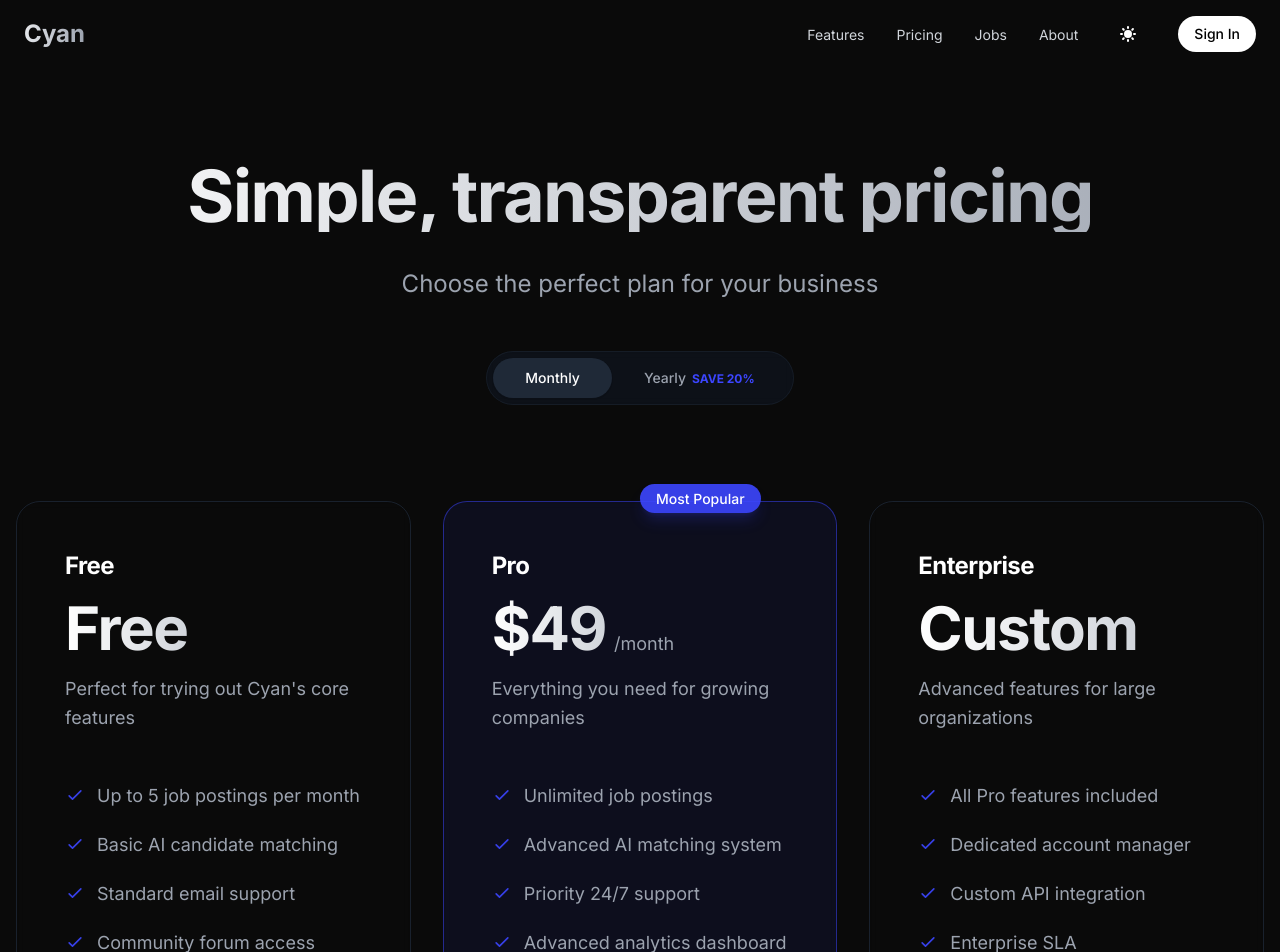
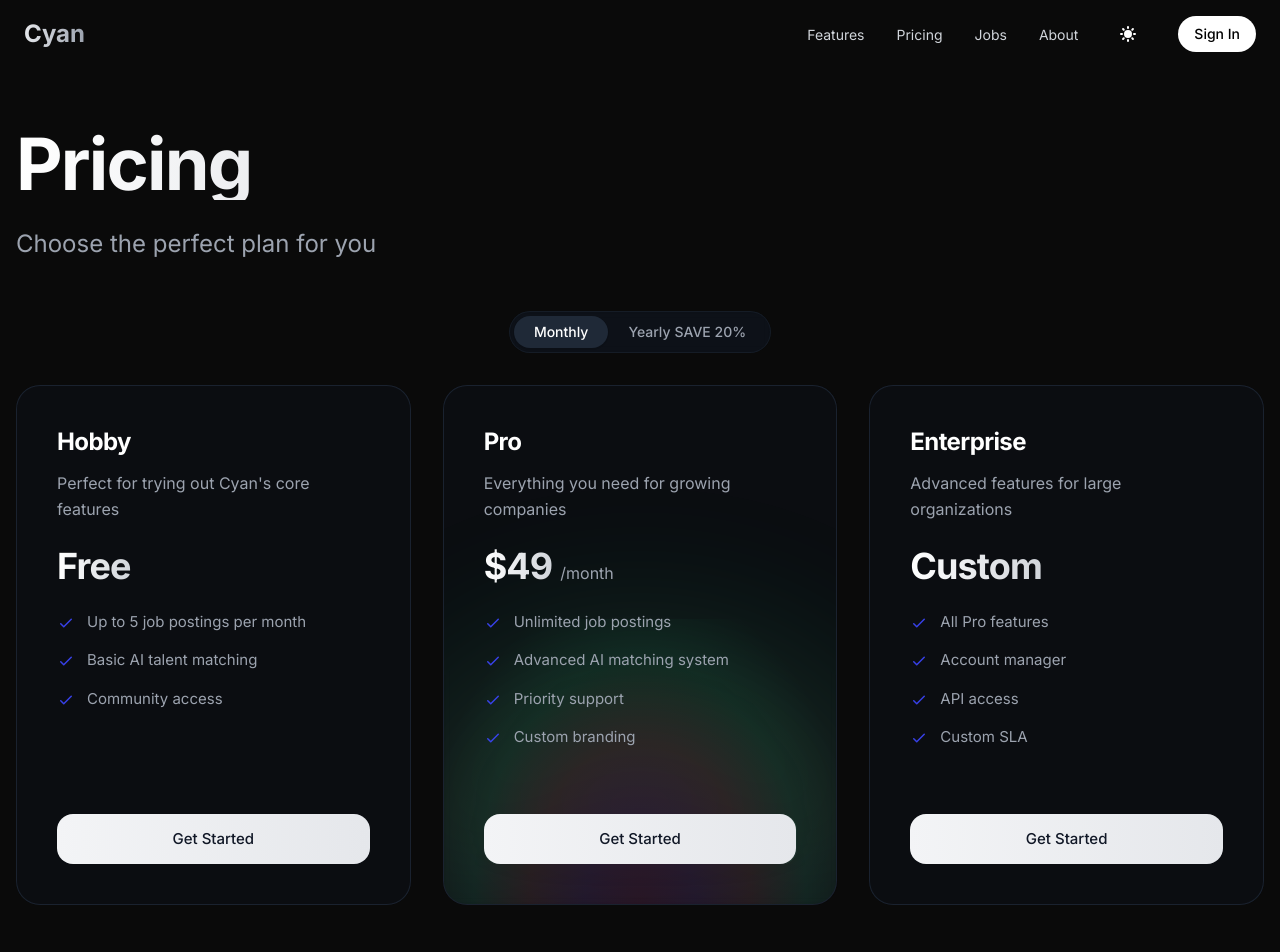
Before and after one commit to ai-cyan/ai-cyan, a React (Vite) app in the folder cyan-js/: page /pricing in a window 1280 px wide. Shown: the top 952 px of the page. Built offline with nearby package versions, Linux system fonts and the light colour scheme.

Commit message:
style(pricing): optimize Pro card gradient animation
- Replace linear gradient with radial gradient
- Fine-tune gradient colors and opacity
- Improve visual aesthetics of Pro tier card

```diff
--- a/cyan-js/src/pages/Pricing.tsx
+++ b/cyan-js/src/pages/Pricing.tsx
@@ -9,64 +9,56 @@
   yearlyPrice?: string;
   description: string;
   features: string[];
-  isPopular?: boolean;
   billingType: 'monthly' | 'yearly';
 }
 
-function PricingTier({ name, price, yearlyPrice, description, features, isPopular, billingType }: PricingTierProps) {
+function PricingTier({ name, price, yearlyPrice, description, features, billingType }: PricingTierProps) {
   const displayPrice = billingType === 'yearly' ? yearlyPrice || price : price;
 
   return (
     <motion.div
       whileHover={{ y: -8, scale: 1.02 }}
       transition={{ duration: 0.3, ease: "easeOut" }}
-      className={`relative p-12 rounded-3xl border backdrop-blur-sm ${
-        isPopular
-          ? 'border-primary/50 bg-primary/[0.03] dark:bg-primary/[0.08]'
-          : 'border-gray-200/80 dark:border-gray-800/80 hover:border-gray-300 dark:hover:border-gray-700'
-      }`}
+      className={`relative p-10 rounded-3xl border backdrop-blur-sm h-[520px] flex flex-col
+        border-gray-200/80 dark:border-gray-800/80 hover:border-gray-300 dark:hover:border-gray-700
+        ${name === 'Pro'
+          ? 'after:absolute after:bottom-0 after:left-0 after:right-0 after:h-[55%] after:-z-10 after:bg-[radial-gradient(ellipse_at_bottom,rgba(255,59,119,0.15),rgba(162,85,255,0.15)_20%,rgba(255,126,92,0.15)_40%,rgba(0,255,148,0.15)_60%,transparent_80%)] dark:after:opacity-40 before:absolute before:bottom-0 before:left-[-20%] before:right-[-20%] before:h-[55%] before:-z-20 before:blur-[80px] before:bg-[radial-gradient(ellipse_at_bottom,#FF3B77,#A255FF_20%,#FF7E5C_40%,#00FF94_60%,transparent_80%)] before:opacity-15'
+          : ''
+        }
+        overflow-hidden dark:bg-gray-900/30
+      `}
     >
-      {isPopular && (
-        <motion.div
-          className="absolute -top-4 left-1/2 -translate-x-1/2"
-          initial={{ y: 10, opacity: 0 }}
-          animate={{ y: 0, opacity: 1 }}
-          transition={{ delay: 0.5 }}
-        >
-          <span className="px-4 py-1.5 rounded-full text-sm font-medium bg-primary/90 text-white shadow-lg shadow-primary/20">
-            Most Popular
-          </span>
-        </motion.div>
-      )}
+      <div className="mb-6">
+        <h3 className="text-2xl font-bold tracking-tight mb-3">{name}</h3>
+        <p className="text-gray-600 dark:text-gray-400 text-base leading-relaxed min-h-[40px]">
+          {description}
+        </p>
+      </div>
 
-      <div className="mb-12 space-y-4">
-        <h3 className="text-2xl font-bold tracking-tight">{name}</h3>
+      <div className="mb-6">
         <div className="flex items-baseline gap-2">
-          <span className="text-6xl font-bold tracking-tight bg-clip-text text-transparent bg-gradient-to-r from-gray-900 to-gray-600 dark:from-white dark:to-gray-300">
+          <span className="text-4xl font-bold tracking-tight bg-clip-text text-transparent bg-gradient-to-r from-gray-900 to-gray-600 dark:from-white dark:to-gray-300">
             {displayPrice}
           </span>
           {displayPrice !== 'Free' && displayPrice !== 'Custom' && (
-            <span className="text-gray-500 dark:text-gray-400 text-lg">
+            <span className="text-gray-500 dark:text-gray-400 text-base">
               /{billingType === 'yearly' ? 'year' : 'month'}
             </span>
           )}
         </div>
-        <p className="text-gray-600 dark:text-gray-400 text-lg leading-relaxed">
-          {description}
-        </p>
       </div>
 
-      <ul className="space-y-5 mb-12">
+      <ul className="space-y-3.5 flex-grow">
         {features.map((feature, index) => (
           <motion.li
             key={index}
             className="flex items-start gap-3"
             initial={{ opacity: 0, x: -10 }}
             animate={{ opacity: 1, x: 0 }}
-            transition={{ delay: 0.2 * index }}
+            transition={{ delay: 0.1 * index }}
           >
             <svg
-              className="w-5 h-5 text-primary/90 mt-1 flex-shrink-0"
+              className="w-[18px] h-[18px] text-primary/90 mt-1 flex-shrink-0"
               fill="none"
               viewBox="0 0 24 24"
               stroke="currentColor"
@@ -78,24 +70,26 @@
                 d="M5 13l4 4L19 7"
               />
             </svg>
-            <span className="text-gray-600 dark:text-gray-400 text-lg leading-relaxed">
+            <span className="text-gray-600 dark:text-gray-400 text-[15px] leading-relaxed">
               {feature}
             </span>
           </motion.li>
         ))}
       </ul>
 
+      <div className="mt-6">
         <motion.button
           whileHover={{ scale: 1.02, y: -2 }}
           whileTap={{ scale: 0.98 }}
-        className={`w-full py-5 rounded-2xl text-lg font-medium transition-all ${
-          isPopular
-            ? 'bg-primary text-white hover:shadow-lg hover:shadow-primary/20'
-            : 'border-2 border-gray-200/80 dark:border-gray-800/80 hover:border-gray-300 dark:hover:border-gray-700 hover:shadow-lg hover:shadow-gray-100/50 dark:hover:shadow-gray-900/50'
-        }`}
+          className={`w-full py-3.5 rounded-2xl text-[15px] font-medium transition-all
+            bg-black text-white dark:bg-gradient-to-r dark:from-gray-100 dark:to-gray-200 dark:text-gray-900
+            hover:shadow-lg hover:shadow-gray-950/10 dark:hover:shadow-gray-950/5
+            backdrop-blur-sm
+          `}
         >
           Get Started
         </motion.button>
+      </div>
     </motion.div>
   );
 }
@@ -105,16 +99,14 @@
 
   const pricingTiers = [
     {
-      name: "Free",
+      name: "Hobby",
       price: "Free",
       yearlyPrice: "Free",
       description: "Perfect for trying out Cyan's core features",
       features: [
         "Up to 5 job postings per month",
-        "Basic AI candidate matching",
-        "Standard email support",
-        "Community forum access",
-        "Basic analytics"
+        "Basic AI talent matching",
+        "Community access"
       ]
     },
     {
@@ -125,12 +117,9 @@
       features: [
         "Unlimited job postings",
         "Advanced AI matching system",
-        "Priority 24/7 support",
-        "Advanced analytics dashboard",
-        "Custom company branding",
-        "Team collaboration tools"
-      ],
-      isPopular: true
+        "Priority support",
+        "Custom branding"
+      ]
     },
     {
       name: "Enterprise",
@@ -138,12 +127,10 @@
       yearlyPrice: "Custom",
       description: "Advanced features for large organizations",
       features: [
-        "All Pro features included",
-        "Dedicated account manager",
-        "Custom API integration",
-        "Enterprise SLA",
-        "Advanced security controls",
-        "Custom workflow automation"
+        "All Pro features",
+        "Account manager",
+        "API access",
+        "Custom SLA"
       ]
     }
   ];
@@ -153,39 +140,42 @@
       <MouseFollower />
       <Navbar />
 
-      {/* Hero Section */}
-      <div className="pt-40 pb-24 text-center relative">
+      <div className="max-w-7xl mx-auto px-4">
+        {/* Hero Section - Reduced spacing */}
+        <div className="pt-32 pb-12 relative">
           <motion.h1
-          className="text-7xl font-bold mb-8 tracking-tight bg-clip-text text-transparent bg-gradient-to-r from-gray-900 to-gray-600 dark:from-white dark:to-gray-400"
+            className="text-7xl font-bold mb-6 tracking-tight bg-clip-text text-transparent bg-gradient-to-r from-gray-900 to-gray-600 dark:from-white dark:to-gray-400"
             initial={{ opacity: 0, y: 20 }}
             animate={{ opacity: 1, y: 0 }}
             transition={{ duration: 0.8 }}
           >
-          Simple, transparent pricing
+            Pricing
           </motion.h1>
           <motion.p
-          className="text-2xl text-gray-600 dark:text-gray-400 max-w-2xl mx-auto leading-relaxed"
+            className="text-2xl text-gray-600 dark:text-gray-400 max-w-2xl leading-relaxed"
             initial={{ opacity: 0, y: 20 }}
             animate={{ opacity: 1, y: 0 }}
             transition={{ duration: 0.8, delay: 0.2 }}
           >
-          Choose the perfect plan for your business
+            Choose the perfect plan for you
           </motion.p>
 
           {/* Background Gradient */}
           <div className="absolute inset-0 -z-10">
             <div className="absolute inset-0 bg-gradient-to-b from-primary/5 via-transparent to-transparent" />
           </div>
+        </div>
 
-        {/* Updated Billing Toggle */}
+        {/* Billing Toggle - Further reduced spacing */}
+        <div className="flex justify-center mb-8">
           <motion.div
-          className="mt-12 inline-flex items-center p-1.5 rounded-full border border-gray-200/50 dark:border-gray-800/50 bg-white/50 dark:bg-gray-900/50 backdrop-blur-sm"
+            className="inline-flex items-center p-1 rounded-full border border-gray-200/50 dark:border-gray-800/50 bg-white/50 dark:bg-gray-900/50 backdrop-blur-sm"
             initial={{ opacity: 0, y: 20 }}
             animate={{ opacity: 1, y: 0 }}
             transition={{ duration: 0.8, delay: 0.3 }}
           >
             <motion.button
-            className={`relative px-8 py-2.5 rounded-full text-sm font-medium transition-all ${
+              className={`relative px-5 py-1.5 rounded-full text-sm font-medium transition-all ${
                 billingType === 'monthly'
                   ? 'text-gray-900 dark:text-white'
                   : 'text-gray-500 dark:text-gray-400'
@@ -204,7 +194,7 @@
               )}
             </motion.button>
             <motion.button
-            className={`relative px-8 py-2.5 rounded-full text-sm font-medium transition-all ${
+              className={`relative px-5 py-1.5 rounded-full text-sm font-medium transition-all ${
                 billingType === 'yearly'
                   ? 'text-gray-900 dark:text-white'
                   : 'text-gray-500 dark:text-gray-400'
@@ -213,8 +203,12 @@
               whileHover={{ scale: 1.02 }}
               whileTap={{ scale: 0.98 }}
             >
+              <span className="flex items-center">
                 Yearly
-            <span className="ml-1.5 text-primary text-xs font-bold">SAVE 20%</span>
+                <span className="ml-1 text-sm font-medium">
+                  SAVE 20%
+                </span>
+              </span>
               {billingType === 'yearly' && (
                 <motion.div
                   className="absolute inset-0 bg-white dark:bg-gray-800 rounded-full shadow-sm -z-10"
@@ -227,7 +221,7 @@
         </div>
 
         {/* Pricing Grid */}
-      <div className="max-w-7xl mx-auto px-4 pb-32">
+        <div className="pb-24">
           <motion.div
             className="grid md:grid-cols-3 gap-8"
             initial={{ opacity: 0, y: 20 }}
@@ -244,5 +238,6 @@
           </motion.div>
         </div>
       </div>
+    </div>
   );
 }
--- a/cyan-js/tailwind.config.js
+++ b/cyan-js/tailwind.config.js
@@ -28,6 +28,20 @@
           purple: '#9333EA',
           blue: '#3B82F6',
         }
+      },
+      keyframes: {
+        'slow-move': {
+          '0%, 100%': { transform: 'translateX(0)' },
+          '50%': { transform: 'translateX(-5%)' }
+        },
+        'slow-move-reverse': {
+          '0%, 100%': { transform: 'translateX(0)' },
+          '50%': { transform: 'translateX(5%)' }
+        }
+      },
+      animation: {
+        'slow-move': 'slow-move 8s ease-in-out infinite',
+        'slow-move-reverse': 'slow-move-reverse 8s ease-in-out infinite'
       }
     },
   },
```
Lines whose indentation alone changed are shown as unchanged.
